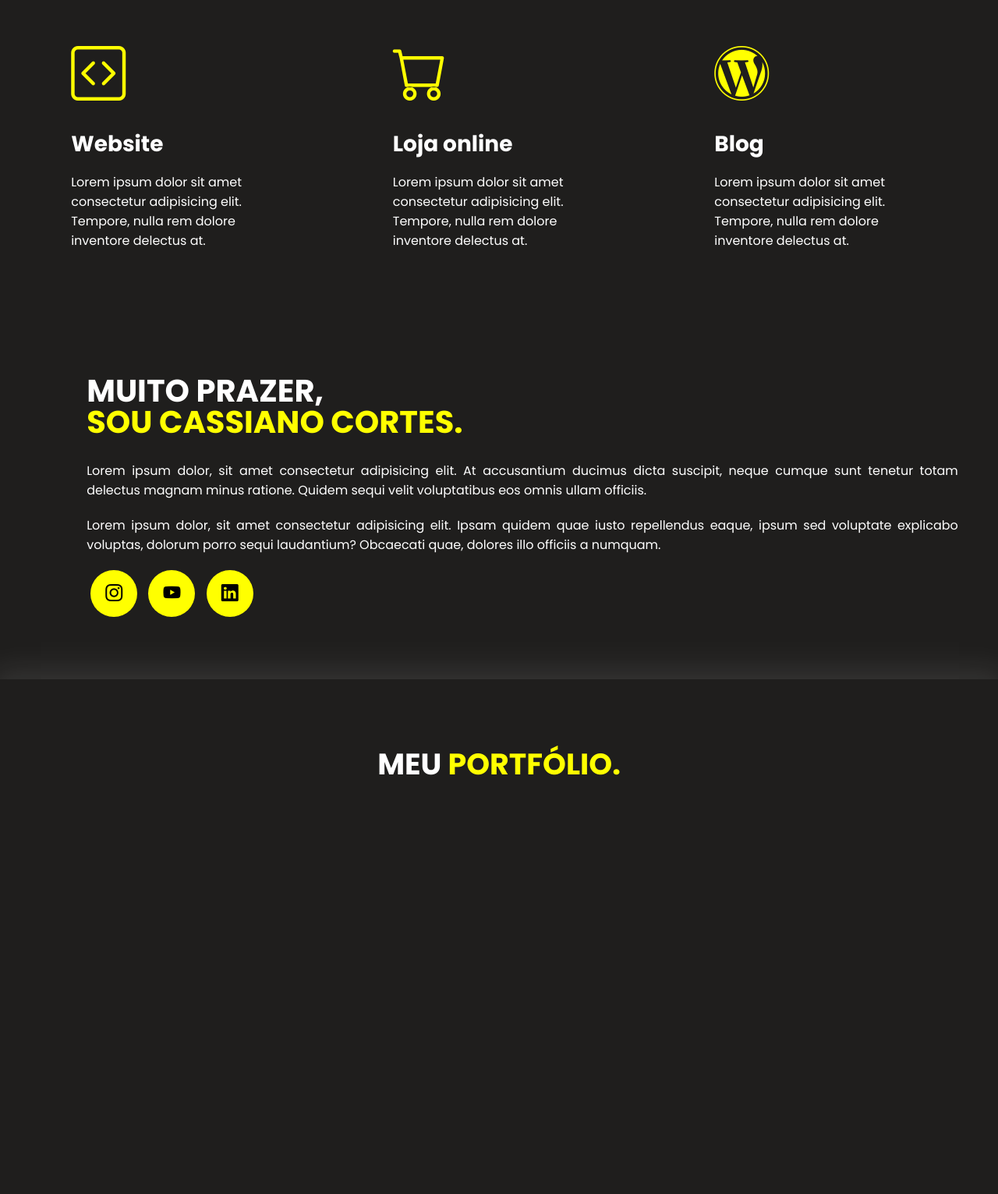
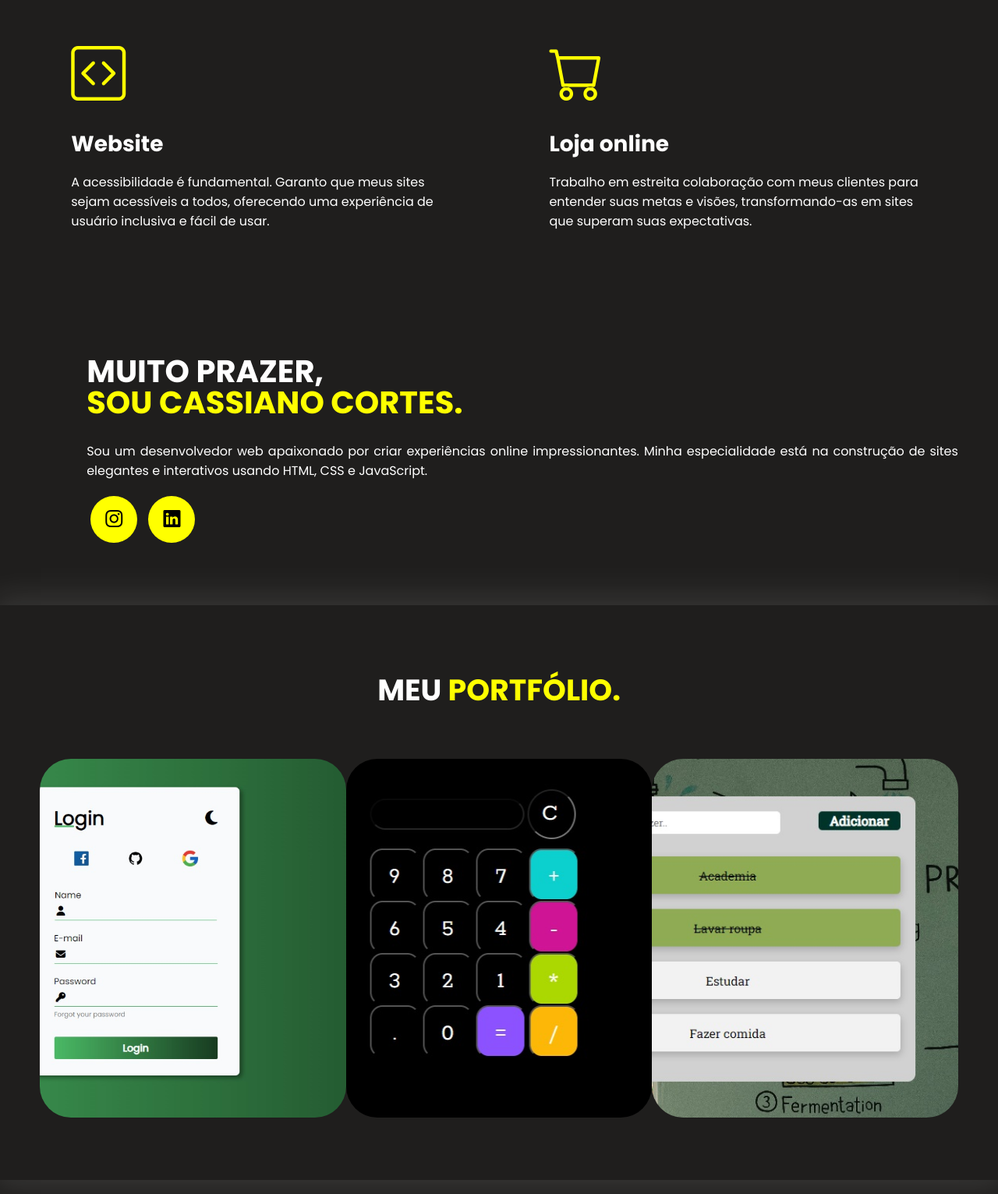
Before and after one commit to CassianoCortes/Paginaportifolio, a plain HTML site: page index.html in a window 1280 px wide. Shown: the part 1113-2644 px from the top of the page at 78% size. Drawn offline with nearby package versions, Linux system fonts and the light colour scheme; a script that the page names is missing.

Commit message:
Adicionando html e css

```diff
--- a/index.html
+++ b/index.html
@@ -30,7 +30,7 @@
             <nav class="menu-desktop">
                 <ul>
                     <li><a href="#">Início</a></li>
-                    <li><a href="#">Especialidades</a></li>
+                    <li><a href="main">Especialidades</a></li>
                     <li><a href="#">Sobre</a></li>
                     <li><a href="#">Projetos</a></li>
                 </ul>
@@ -54,7 +54,7 @@
                 <nav>
                     <ul>
                         <li><a href="#">Início</a></li>
-                        <li><a href="especialidades-box">Especialidades</a></li>
+                        <li><a href="#">Especialidades</a></li>
                         <li><a href="#">Sobre</a></li>
                         <li><a href="#">Projetos</a></li>
                         <li><a href="#">Contato</a></li>
@@ -72,7 +72,7 @@
                 <div class="flex">
                     <div class="txt-topo-site">
                         <h1>TRANSFORMANDO IDEIAS EM REALIDADE DIGITAL<span>.</span></h1>
-                        <p>Criatividade e inovação andam lado a lado. Com uma combinação única de design impactante, funcionalidade intuitiva e otimização para resultados, estou pronto(a) para criar a presença online dos seus sonhos.</p>
+                        <p>Sou um programador e desenvolvedor de sites frontend, apaixonado por HTML, CSS e JavaScript, criando experiências web incríveis.</p>
 
                         <div class="btn-contato">
                             <a href="#">
@@ -95,19 +95,16 @@
                     <div class="especialidades-box">
                         <i class="bi bi-code-square"></i>
                         <h3>Website</h3>
-                        <p>Lorem ipsum dolor sit amet consectetur adipisicing elit. Tempore, nulla rem dolore inventore delectus at.</p>
+                        <p>A acessibilidade é fundamental. Garanto que meus sites sejam acessíveis a todos, oferecendo uma experiência de usuário inclusiva e fácil de usar.</p>
                     </div><!--especialidades-box-->
 
                     <div class="especialidades-box">
                         <i class="bi bi-cart"></i>
                         <h3>Loja online</h3>
-                        <p>Lorem ipsum dolor sit amet consectetur adipisicing elit. Tempore, nulla rem dolore inventore delectus at.</p>
+                        <p>Trabalho em estreita colaboração com meus clientes para entender suas metas e visões, transformando-as em sites que superam suas expectativas.</p>
                     </div><!--especialidades-box-->
 
-                    <div class="especialidades-box">
-                        <i class="bi bi-wordpress"></i>
-                        <h3>Blog</h3>
-                        <p>Lorem ipsum dolor sit amet consectetur adipisicing elit. Tempore, nulla rem dolore inventore delectus at.</p>
+
                     </div><!--especialidades-box-->
                 </div><!--flex-->
             </div><!--interface-->
@@ -122,12 +119,11 @@
 
                     <div class="txt-sobre">
                         <h2>MUITO PRAZER, <span>SOU CASSIANO CORTES.</span></h2>
-                        <p>Lorem ipsum dolor, sit amet consectetur adipisicing elit. At accusantium ducimus dicta suscipit, neque cumque sunt tenetur totam delectus magnam minus ratione. Quidem sequi velit voluptatibus eos omnis ullam officiis.</p>
-                        <p>Lorem ipsum dolor, sit amet consectetur adipisicing elit. Ipsam quidem quae iusto repellendus eaque, ipsum sed voluptate explicabo voluptas, dolorum porro sequi laudantium? Obcaecati quae, dolores illo officiis a numquam.</p>
+                        <p> Sou um desenvolvedor web apaixonado por criar experiências online impressionantes. Minha especialidade está na construção de sites elegantes e interativos usando HTML, CSS e JavaScript.</p>
+
                         <div class="btn-social">
-                            <a href="#"><button><i class="bi bi-instagram"></i></button></a>
-                            <a href="#"><button><i class="bi bi-youtube"></i></button></a>
-                            <a href="#"><button><i class="bi bi-linkedin"></i></button></a>
+                            <a href="https://www.instagram.com/cassianocortes/"><button><i class="bi bi-instagram"></i></button></a>
+                            <a href="https://www.linkedin.com/in/cassiano-cortes-b10497262/"><button><i class="bi bi-linkedin"></i></button></a>
                         </div><!--btn-social-->
                     </div><!--txt-sobre-->
                 </div><!--flex-->
@@ -138,13 +134,13 @@
             <div class="interface">
                 <h2 class="titulo">MEU <span>PORTFÓLIO.</span></h2>
                 <div class="flex">
-                    <div class="img-port" style="background-image: url(images/imagem.jpg);">
-                        <div class="overlay">Projeto 1</div>
+                    <div class="img-port" style="background-image: url(/imgs/paginadelogin.jpg);">
+                        <div class="overlay">Projeto 1 </div>
                     </div>
-                    <div class="img-port" style="background-image: url(images/imagem.jpg);">
+                    <div class="img-port" style="background-image: url(/imgs/calculadora.jpg);">
                         <div class="overlay">Projeto 2</div>
                     </div>
-                    <div class="img-port" style="background-image: url(images/imagem.jpg);">
+                    <div class="img-port" style="background-image: url(/imgs/todolist.jpg);">
                         <div class="overlay">Projeto 3</div>
                     </div>
                 </div><!--flex-->
--- a/style.css
+++ b/style.css
@@ -284,7 +284,7 @@ section.portfolio .flex {
 }
 
 .img-port {
-    width: 360px;
+    width: 450px;
     height: 460px;
     background-size: cover;
     background-position: 100% 0%;
```
Also changed, not shown: imgs/calculadora.jpg (added), imgs/paginadelogin.jpg (added), imgs/todolist.jpg (added).
